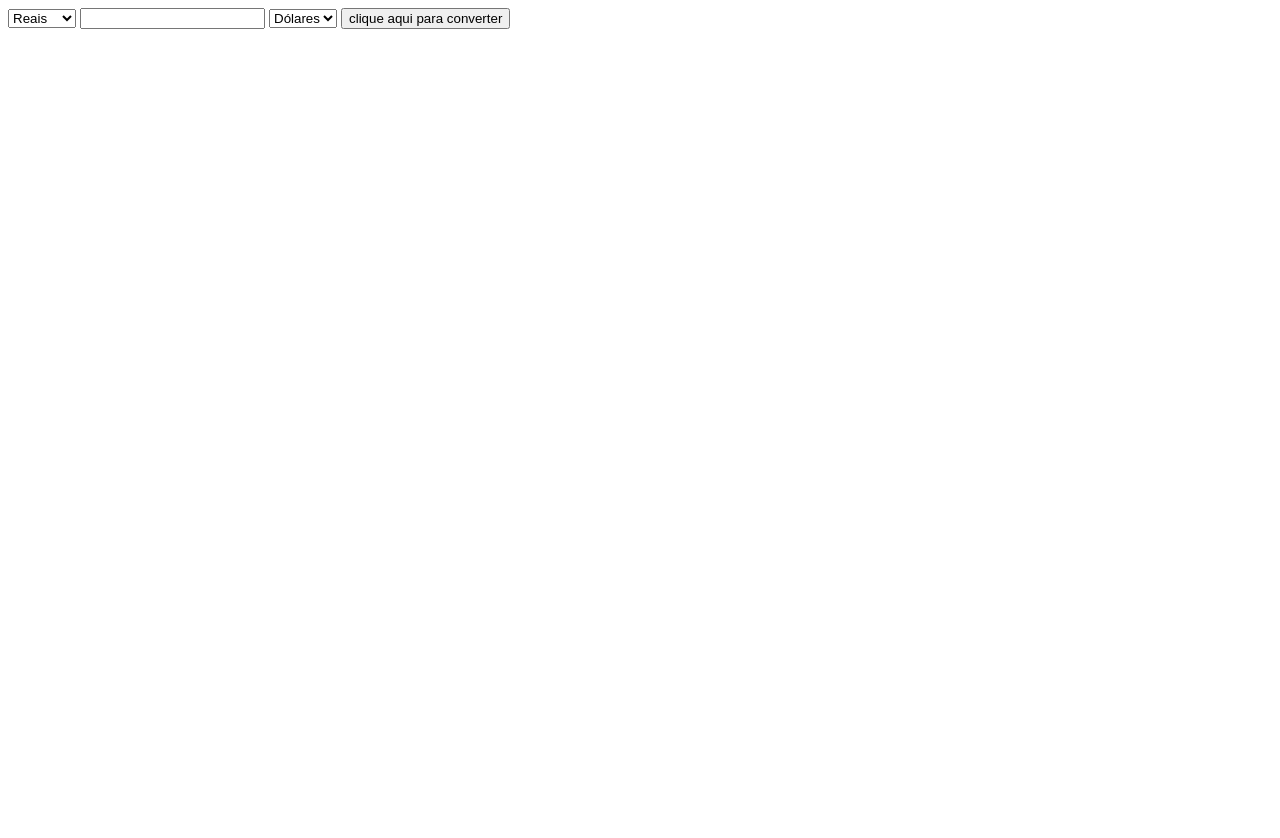
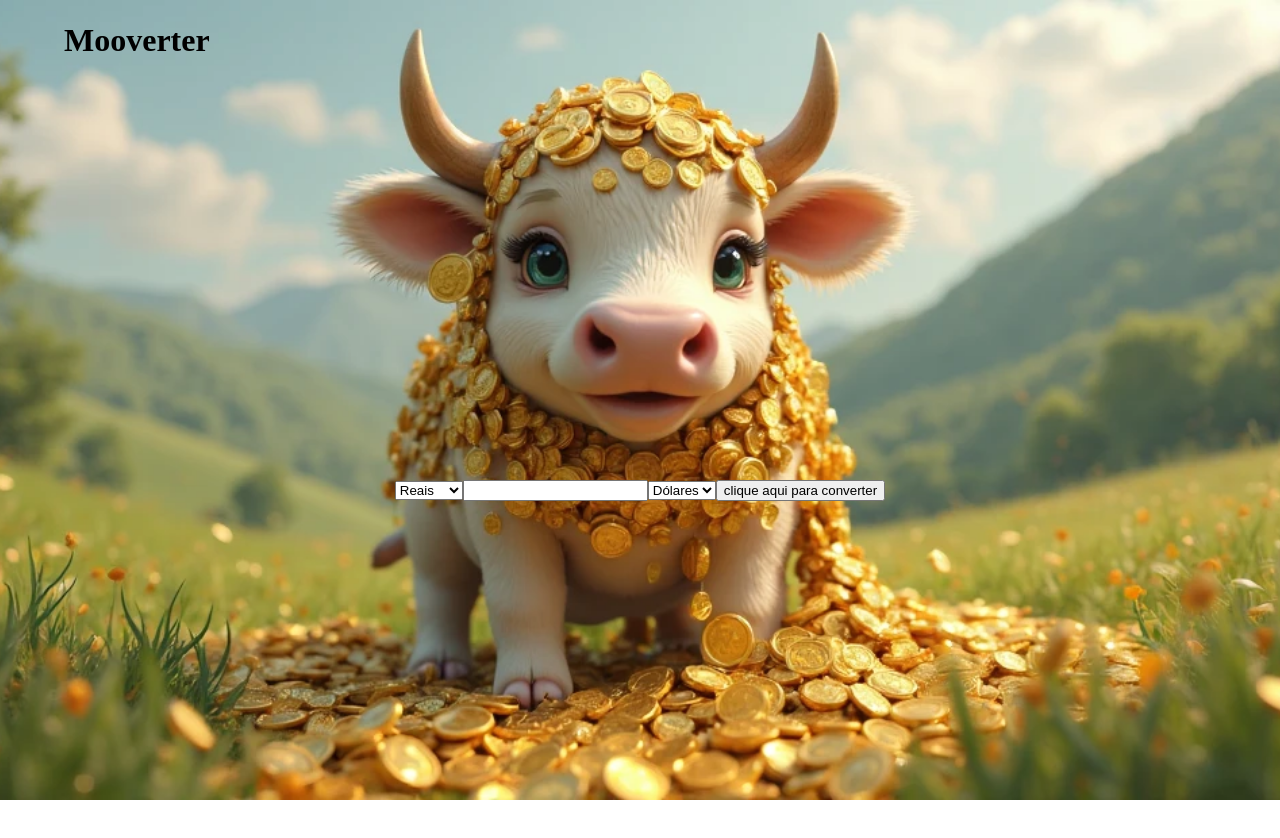
Before and after one commit to Carloslgp/Conversor-de-moedas-Mooverter, a plain HTML site: page index.html in a window 1280 px wide. Before the commit the page ends 800 px from the top, so only its background shows below. Drawn offline with Linux system fonts and the light colour scheme.

Commit message:
adicionando css e áudio ao clicar no botão

```diff
--- a/assets/css/styles.css
+++ b/assets/css/styles.css
@@ -0,0 +1,22 @@
+body{
+    margin: 0px;
+    height: 100vh;
+    background-image: url('../img/moocow.png');
+    background-repeat: no-repeat;
+    background-position: center;
+    background-size: cover;
+}
+.cabecalho{
+    height: 10vh;
+    display: flex;
+    align-items: center;
+    justify-content: flex-start;
+    margin-left: 5vw;
+}
+.conversor{
+    height: 90vh;
+    display: flex;
+    align-items: center;
+    justify-content: center;
+    margin: 50px;
+}
--- a/assets/js/script.js
+++ b/assets/js/script.js
@@ -1,4 +1,6 @@
 function converter() {
+    const audio = new Audio('assets/sound/moosound.mp3')
+    audio.play()
     let moedaBase = document.querySelector("#select_base").value
     let converterParaMoeda = document.querySelector("#select_converter_para").value
     let valorBase = document.querySelector("#inputValorBase").value
--- a/index.html
+++ b/index.html
@@ -7,19 +7,24 @@
     <link rel="stylesheet" href="assets/css/styles.css">
 </head>
 <body>
+    <header class="cabecalho">
+        <h1 class="cabecalho_titulo">Mooverter</h1>
+    </header>
+
+    <div class="conversor">
         <select name="moeda_base" id="select_base">
             <option value="BRL">Reais</option>
             <option value="EUR">Euros</option>
             <option value="USD">Dólares</option>
         </select>
         <input type="number" name="valorBase" id="inputValorBase">
-
         <select name="para_esta_moeda" id="select_converter_para">
             <option value="USD">Dólares</option>
             <option value="BRL">Reais</option>
             <option value="EUR">Euros</option>
         </select>
         <button onclick="converter()">clique aqui para converter</button>
+    </div>
 
     <script src="assets/js/script.js"></script>
 </body>
```
Also changed, not shown: assets/img/moocow.png (added), 1 other file. Lines whose indentation alone changed are shown as unchanged.
